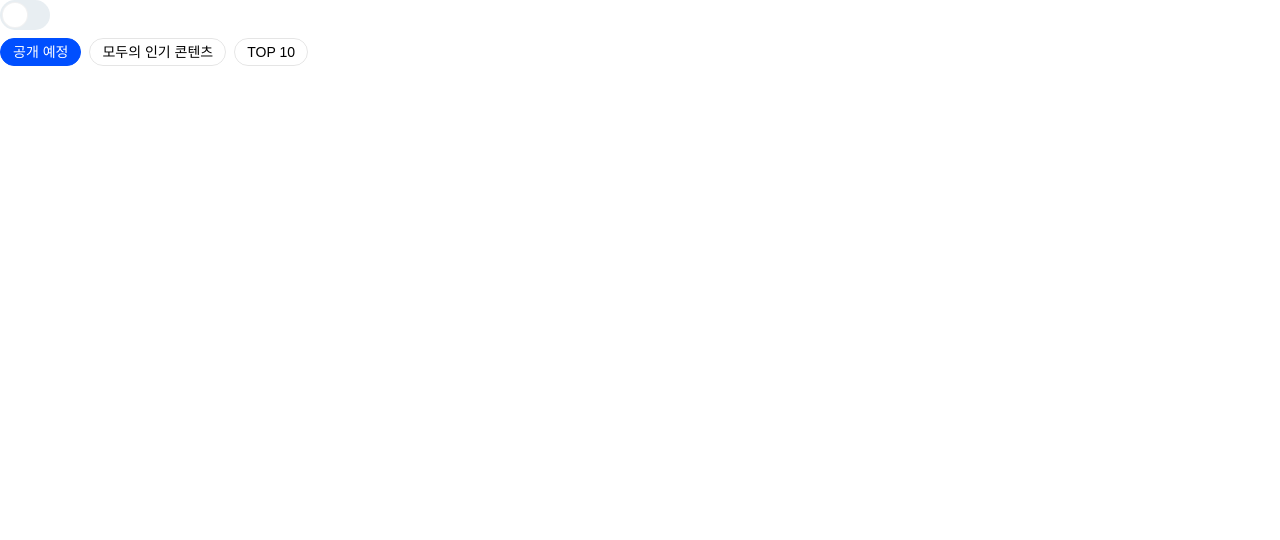
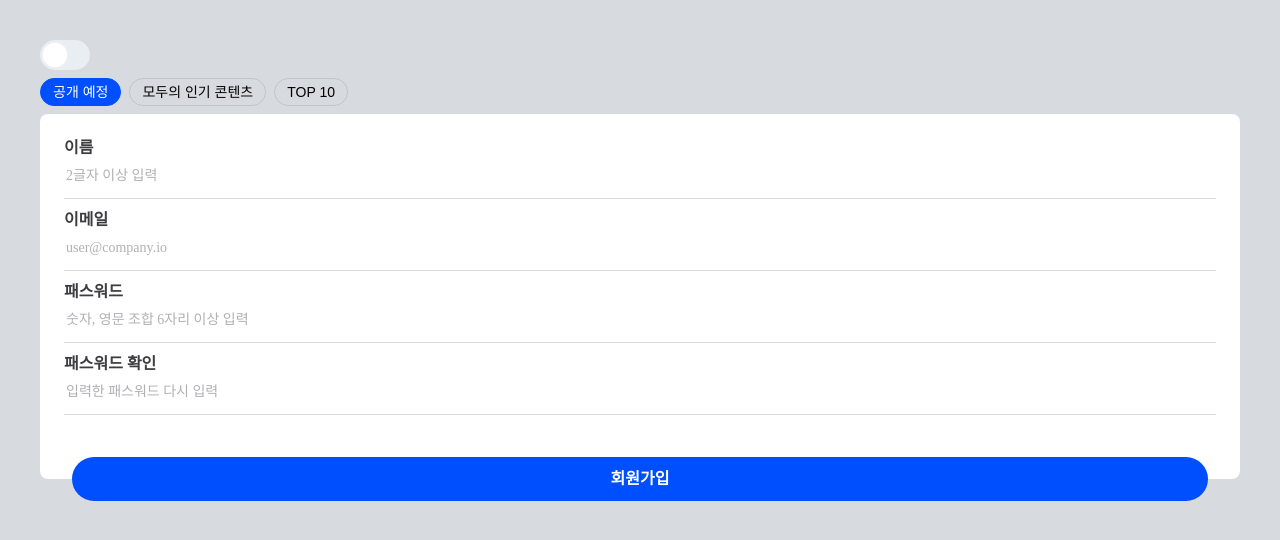
Before and after one commit to bohyemian/react-homework, a React (Vite) app: page / in a window 1280 px wide. Shown: the top 540 px of the page. Built offline with nearby package versions, Linux system fonts and the light colour scheme; a web font is replaced by a local one.

Commit message:
Feat: input, button form 추가

```diff
--- a/src/app.tsx
+++ b/src/app.tsx
@@ -1,7 +1,14 @@
 import Homework from './components/homework';
+import SignUp from './components/signUp';
 
 function App() {
-  return <Homework />;
+  return (
+    <section className="wrap">
+      <h1 className="sr-only">과제</h1>
+      <Homework />
+      <SignUp />
+    </section>
+);
 }
 
 export default App;
--- /dev/null
+++ b/src/components/formButton.tsx
@@ -0,0 +1,15 @@
+import { ComponentProps } from "react";
+
+type FormButtonProps = ComponentProps<'button'> & {
+  type?: string;
+  children: string;
+  className?: string;
+}
+
+function FormButton({type = 'button', children = '확인', className = 'primary'}: FormButtonProps) {
+  className = `btn ${className}`;
+
+  return <button type={type} className={className}>{children}</button>
+}
+
+export default FormButton;
--- /dev/null
+++ b/src/components/formInput.tsx
@@ -0,0 +1,18 @@
+import {useId, type ComponentProps} from 'react';
+
+
+type FormInputProps = ComponentProps<'input'> & {
+  type?:string;
+  label:string;
+  placeholder?: string;
+}
+
+function FormInput({type = 'text', label, placeholder}: FormInputProps) {
+  return (
+    <div className="form-input">
+      <label>{label}</label>
+      <input id={useId()} type={type} placeholder={placeholder} />
+    </div>
+  )
+}
+export default FormInput;
--- /dev/null
+++ b/src/components/signUp.tsx
@@ -0,0 +1,16 @@
+import FormInput from "./formInput";
+import FormButton from "./formButton";
+
+function SignUp() {
+  return (
+    <form action="">
+      <FormInput label="이름" placeholder="2글자 이상 입력" />
+      <FormInput type="password" label="이메일" placeholder="user@company.io" />
+      <FormInput type="password" label="패스워드" placeholder="숫자, 영문 조합 6자리 이상 입력" />
+      <FormInput type="password" label="패스워드 확인" placeholder="입력한 패스워드 다시 입력" />
+      <FormButton type="submit">회원가입</FormButton>
+    </form>
+  )
+}
+
+export default SignUp;
--- a/src/styles/common/base.css
+++ b/src/styles/common/base.css
@@ -1,9 +1,14 @@
 :root {
+  --rounded: 0.8rem;
+  --primary-color: #3578ff;
+
+  background-color: #d7dadf;
   font-size: 62.5%; /* 10px */
+  color: #26262c;
 }
 
 body {
-  font-family: "Pretendard Variable", Pretendard;
+  font-family: 'Pretendard Variable', Pretendard;
   font-size: 1.6rem; /* 16px */
   line-height: 1.5;
 }
@@ -19,7 +24,13 @@ nav a {
   text-decoration: none;
 }
 
-h1,h2,h3,h4,h5,h6,p {
+h1,
+h2,
+h3,
+h4,
+h5,
+h6,
+p {
   overflow-wrap: break-word;
 }
 
@@ -29,7 +40,10 @@ hr {
   height: 0;
 }
 
-canvas,img,svg,video {
+canvas,
+img,
+svg,
+video {
   max-width: 100%;
 }
 
@@ -48,6 +62,6 @@ abbr[title] {
 
 :focus-visible {
   outline: 2.5px solid var(--focus, #0869dfc0);
-  outline-offset: .5px;
-  border-radius: 2px
+  outline-offset: 0.5px;
+  border-radius: 2px;
 }
--- /dev/null
+++ b/src/styles/components/form.css
@@ -0,0 +1,54 @@
+form {
+  display: flex;
+  flex-direction: column;
+  row-gap: 1.1rem;
+  position: relative;
+  padding: 2.4rem 2.4rem 6.4rem 2.4rem;
+  background-color: #fff;
+  border-radius: var(--rounded);
+
+  .btn {
+    &[type='submit'] {
+      position: absolute;
+      inset: 100% 3.2rem auto 3.2rem;
+      translate: 0 -50%;
+    }
+  }
+}
+
+.form-input {
+  display: flex;
+  flex-direction: column;
+  padding-block-end: .4rem;
+  border-block-end: 1px solid #D9D9DE;
+
+  label {
+    font-size: 1.6rem;
+    font-weight: 600;
+    line-height: 2rem;
+  }
+
+  input {
+    padding-block: .8rem;
+    border: none;
+    font-size: 1.4rem;
+    line-height: 2rem;
+
+    &::placeholder {
+      color: rgba(98 99 108 / 50%);
+    }
+  }
+}
+
+.btn {
+  padding: 1.2rem;
+  font-size: 1.6rem;
+  font-weight: 600;
+  line-height: 2rem;
+  border-radius: 2.2rem;
+
+  &.primary {
+    background-color: var(--primary-color);
+    color: #fff;
+  }
+}
--- a/src/styles/components/style.css
+++ b/src/styles/components/style.css
@@ -1,3 +1,4 @@
+@layer components {
   body {
     color: #3d3d41;
   }
@@ -68,6 +69,7 @@ button {
     background-color: var(--bg-color);
     border-radius: 1.5rem;
     vertical-align: top;
+    transition: background 0.2s;
 
     &:before {
       display: block;
@@ -99,3 +101,4 @@ button {
       cursor: pointer;
     }
   }
+}
--- /dev/null
+++ b/src/styles/layout.css
@@ -0,0 +1,3 @@
+.wrap {
+  padding: 4rem;
+}
--- a/src/styles/main.css
+++ b/src/styles/main.css
@@ -3,4 +3,8 @@
 @import '@/styles/common/normalize.css' layer(base);
 @import '@/styles/common/base.css' layer(base);
 
+@import '@/styles/components/form.css' layer(components);
+
 @import '@/styles/utilities/a11y.css' layer(utilities);
+
+@import '@/styles/layout.css';
```
Lines whose indentation alone changed are shown as unchanged.
